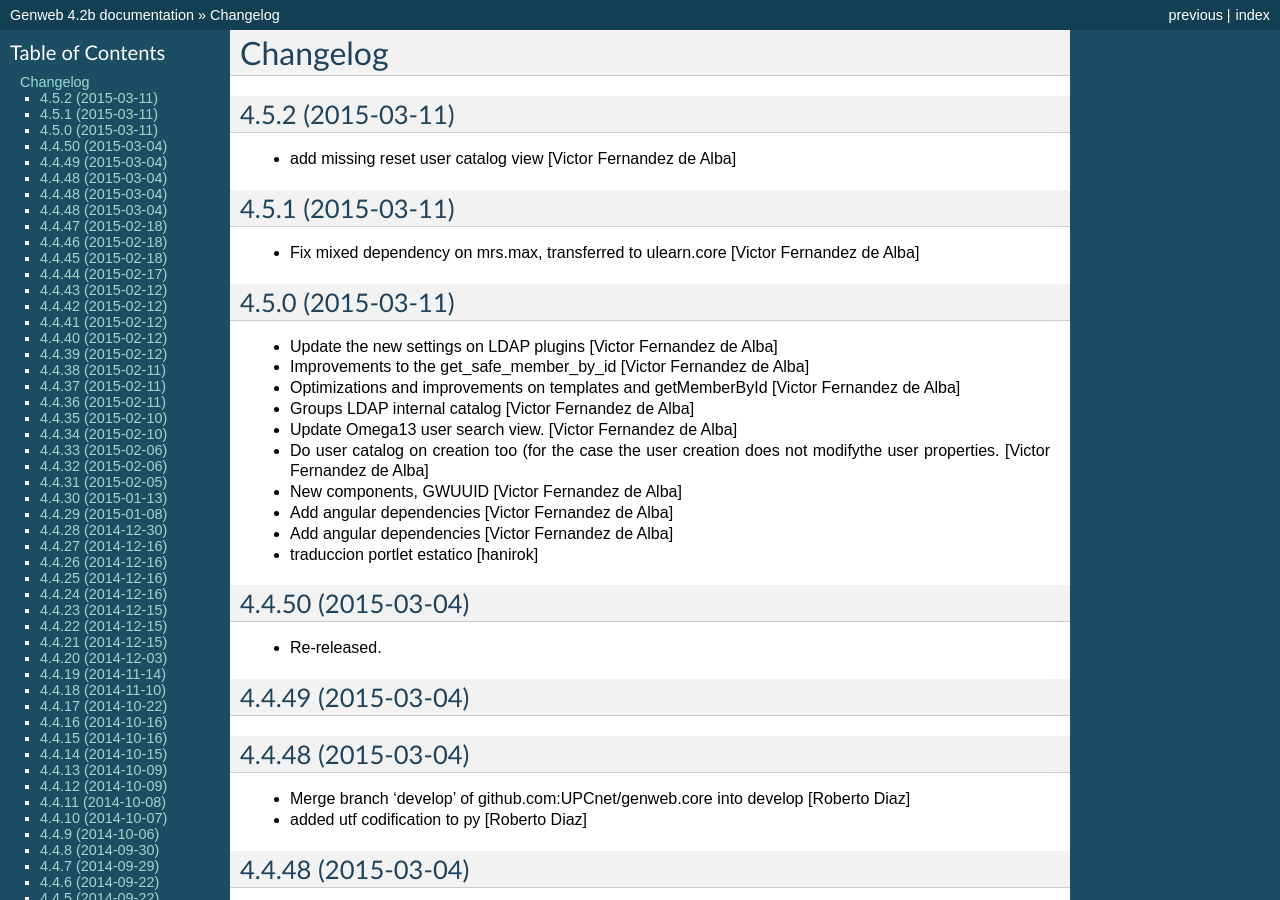
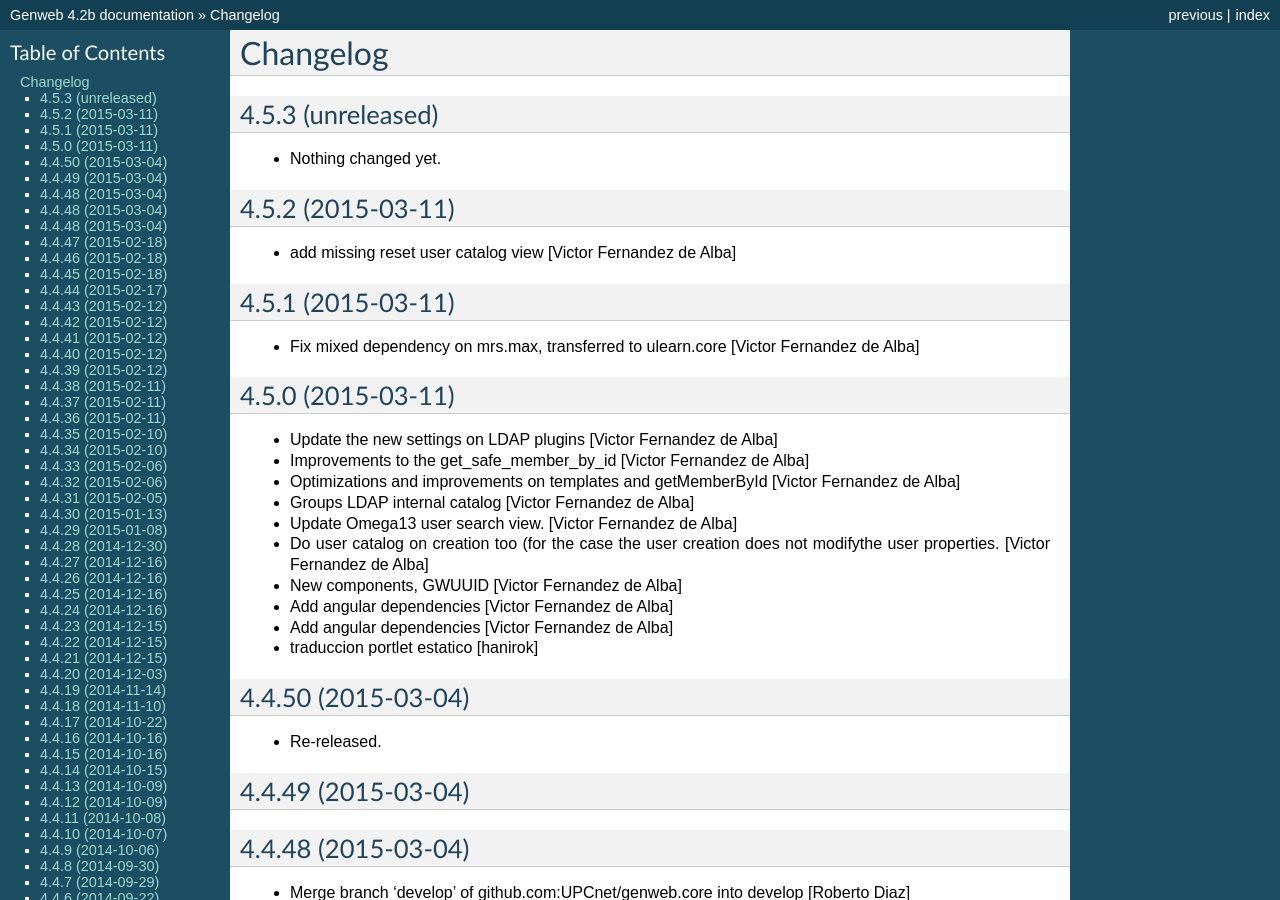
Before and after one commit to UPCnet/genweb.core, a Sphinx documentation site: the page built from docs/HISTORY.rst, in a window 1280 px wide and 900 px high. Built offline with Sphinx 7.4.7, drawn with Linux system fonts in a browser that asks for light colours.

Commit message:
Back to development: 4.5.3

```diff
--- a/docs/HISTORY.rst
+++ b/docs/HISTORY.rst
@@ -1,5 +1,11 @@
 Changelog
 =========
+
+4.5.3 (unreleased)
+------------------
+
+- Nothing changed yet.
+
 
 4.5.2 (2015-03-11)
 ------------------
--- a/setup.py
+++ b/setup.py
@@ -1,7 +1,7 @@
 from setuptools import setup, find_packages
 import os
 
-version = '4.5.2'
+version = '4.5.3.dev0'
 
 README = open("README.rst").read()
 HISTORY = open(os.path.join("docs", "HISTORY.rst")).read()
```
